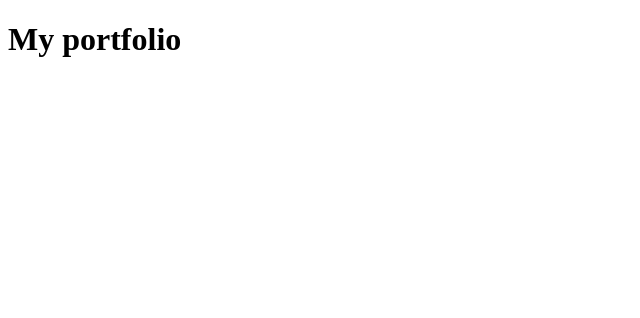
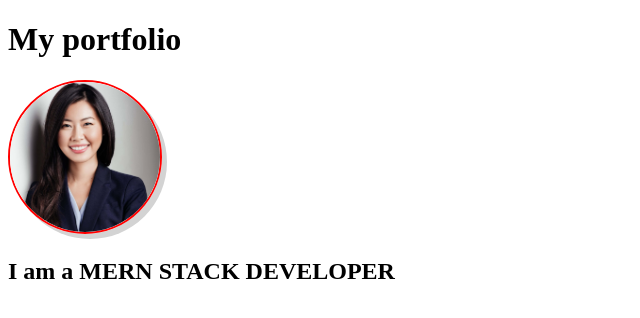
Before and after one commit to jhaashruti24/portfolio, a plain HTML site: page index.html in a window 1280 px wide. Shown: the whole page, without its empty margins (0-640 px from the left). Drawn offline with Linux system fonts and the light colour scheme.

Commit message:
added a portfolio website

```diff
--- a/index.html
+++ b/index.html
@@ -9,7 +9,7 @@
             border:2px double red;
             border-radius: 50%;
             height:150px;
-            weight:150px;
+            width:150px;
             box-shadow: 5px 5px lightgray;
         }
     </STYLE>
@@ -17,6 +17,8 @@
 
 <body>
     <h1>My portfolio</h1>
+    <img src="pic.jpg" alt="">
+    <h2>I am a MERN STACK DEVELOPER</h2>
 
 </body>
 </html>
```
Also changed, not shown: pic.jpg (added).
